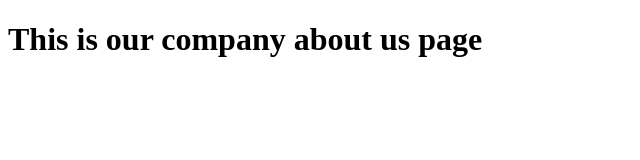
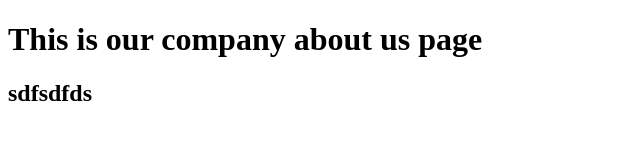
Before and after one commit to tapos00/workshop_day1, a plain HTML site: page public_html/about.html in a window 1280 px wide. Shown: the whole page, without its empty margins (0-640 px from the left). Drawn offline with Linux system fonts and the light colour scheme.

Commit message:
about page design done

```diff
--- a/public_html/about.html
+++ b/public_html/about.html
@@ -12,5 +12,6 @@ and open the template in the editor.
     </head>
     <body>
         <h1>This is our company about us page</h1>
+        <h2>sdfsdfds</h2>
     </body>
 </html>
```
